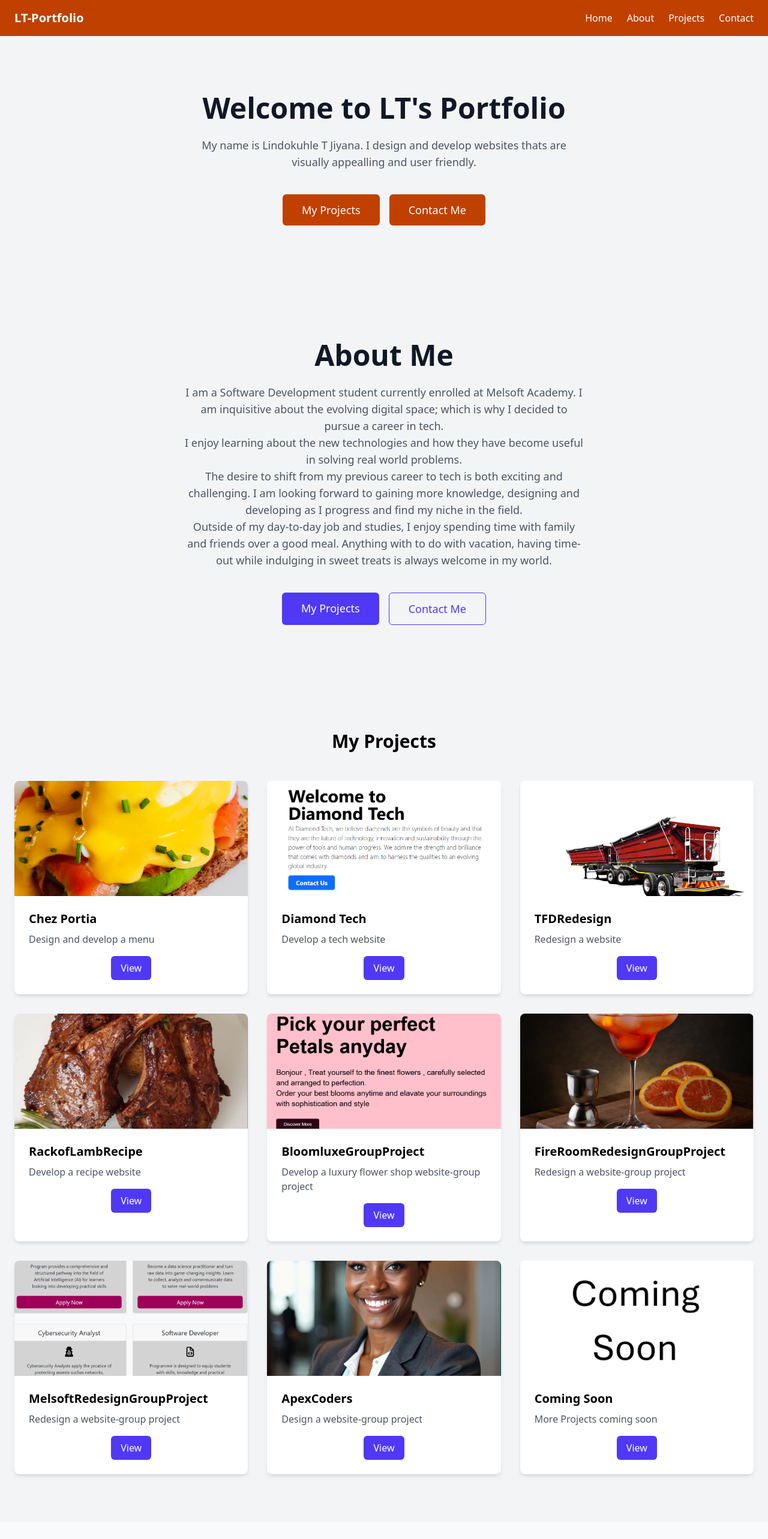
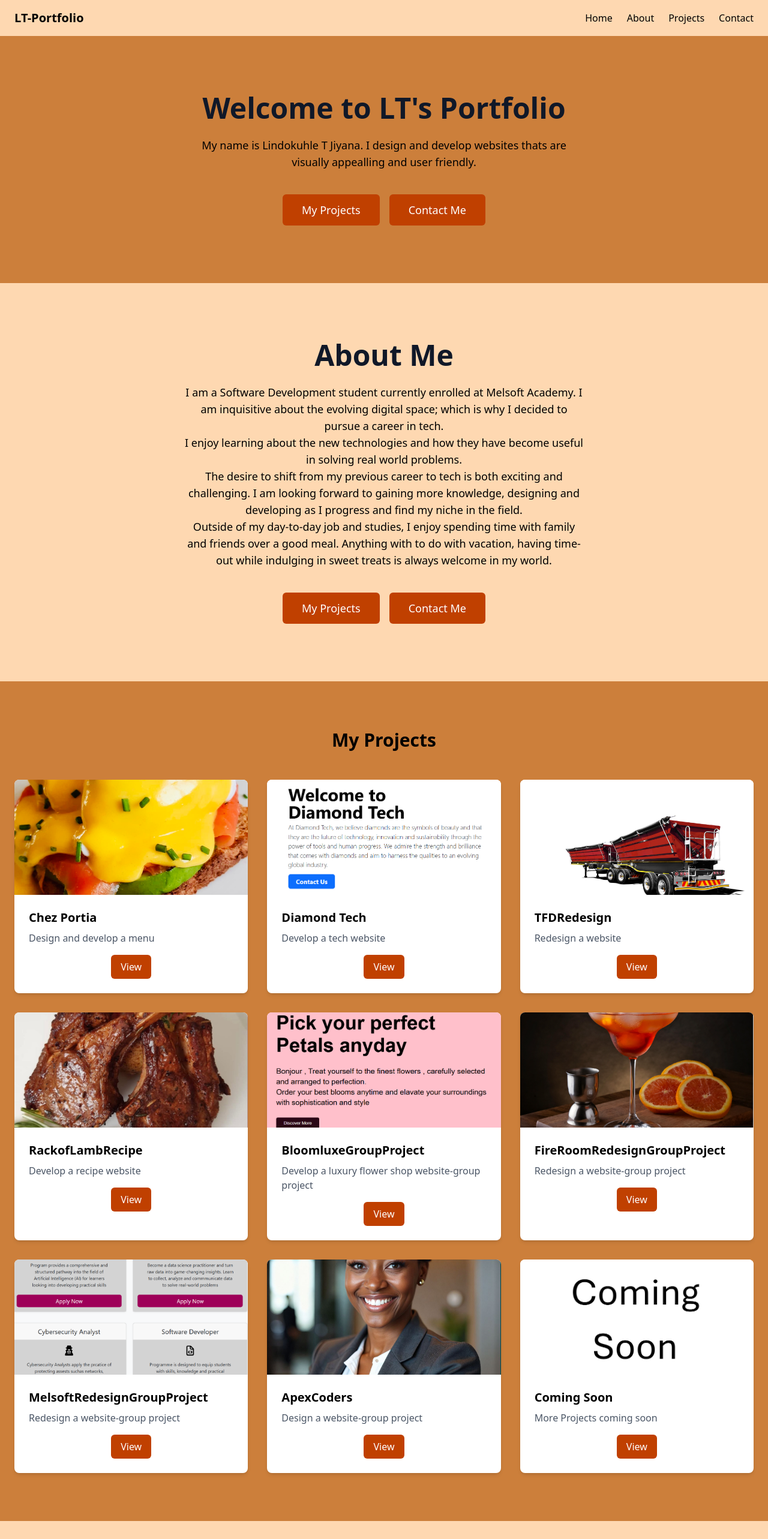
Before and after one commit to Tholakele-jiyana/MyPortfolioApp, a React (Vite) app in the folder Portfolio-App/: page / in a window 1280 px wide. Shown: the top 2566 px of the page at 60% size. Built offline with nearby package versions, Linux system fonts and the light colour scheme.

Commit message:
Changed the bg colours, text and button colours across all the pages

```diff
--- a/Portfolio-App/src/Components/About.jsx
+++ b/Portfolio-App/src/Components/About.jsx
@@ -1,13 +1,16 @@
 function About() {
   return (
-    <section className="bg-gray-100 py-24">
+    //About background changed to Light Orange #FED8B1
+    <section className="bg-[#FED8B1] py-24">
       <div className="text-center px-6">
         <h1 className="text-5xl font-extrabold text-gray-900 mb-6">
           About Me
         </h1>
 
+        {/*About me text changed to black*/}
+
         <div className="max-w-2xl mx-auto">
-          <p className="text-lg text-gray-600 mb-10">
+          <p className="text-black text-lg mb-10">
             I am a Software Development student currently enrolled at Melsoft Academy.
             I am inquisitive about the evolving digital space; which is why I decided to pursue a career in tech. <br />
             I enjoy learning about the new technologies and how they have become useful in solving
@@ -19,16 +22,19 @@ function About() {
             Anything with to do with vacation, having time-out while indulging in sweet treats is always welcome in my world.
           </p>
 
+             {/* button colour changed to Mahogany #C04000 */}
+            {/* hover colour changed to Candy Apple Red #FF0800 */}
+
           <div className="flex flex-col sm:flex-row gap-4 justify-center">
             <a
               href="#projects"
-              className="bg-indigo-600 text-white px-8 py-3 rounded-md text-lg font-medium hover:bg-indigo-700 transition duration-200"
+              className="bg-[#C04000] text-white px-8 py-3 rounded-md text-lg font-medium hover:bg-[#FF0800] transition duration-200"
             >
               My Projects
             </a>
             <a
               href="#contact"
-              className="border border-indigo-600 text-indigo-600 px-8 py-3 rounded-md text-lg font-medium hover:bg-indigo-50 transition duration-200"
+              className="bg-[#C04000] text-white px-8 py-3 rounded-md text-lg font-medium hover:bg-[#FF0800] transition duration-200"
             >
               Contact Me
             </a>
--- a/Portfolio-App/src/Components/Contact.jsx
+++ b/Portfolio-App/src/Components/Contact.jsx
@@ -3,16 +3,19 @@ import React from 'react';
 function Contact() {
   return (
     //link the contact component with the button in the home component by using id="contact"
-    <main id="contact" className="min-h-screen flex items-center justify-center bg-gray-50">
+    //About background changed to Light Orange #FED8B1
+
+    <main id="contact" className="bg-[#FED8B1] min-h-screen flex items-center justify-center">
       <div className="container mx-auto px-4 py-12">
         <div className="flex flex-col lg:flex-row items-center lg:gap-20">
 
           {/* Left text section */}
-          <div className="text-center lg:text-left lg:w-7/12 mb-12 lg:mb-0">
+          {/*background changed to Light Orange #FED8B1 */}
+          <div className="bg-[#FED8B1] text-black text-center lg:text-left lg:w-7/12 mb-12 lg:mb-0">
             <h1 className="text-4xl sm:text-5xl font-bold leading-tight mb-4">
              Get in touch with me
             </h1>
-            <p className="text-lg text-gray-700 lg:w-10/12">
+            <p className="bg-[#FED8B1] text-lg text-gray-700 lg:w-10/12">
               You can reach me via email at tholakelejiyana@gmail.com <br />
               Or mobile number at +27 79 632 940 <br />
                 Alternatively, fill out the form to send me a message directly for a quote or inquiry.
@@ -21,7 +24,9 @@ function Contact() {
 
           {/* Form section */}
           <div className="w-full max-w-md lg:w-5/12">
-            <form className="bg-white p-6 sm:p-8 rounded-xl shadow-md">
+
+          {/*Form background changed to Caramel #CC7F3B*/}
+            <form className="bg-[#CC7F3B] p-6 sm:p-8 rounded-xl shadow-md">
               <div className="mb-4">
                 <label htmlFor="email" className="block text-gray-700 mb-1">Email address</label>
                 <input
@@ -41,7 +46,9 @@ function Contact() {
                 />
               </div>
 
-              <button className="w-full bg-indigo-600 text-white py-2 rounded-lg hover:bg-indigo-700 transition-colors mb-4">
+                {/* button colour changed to Mahogany #C04000 */}
+                {/* hover colour changed to Candy Apple Red #FF0800 */}
+              <button className="w-full bg-[#C04000] text-white py-2 rounded-lg hover:bg-[#FF0800] transition-colors mb-4">
                 Send Message
               </button>
 
--- a/Portfolio-App/src/Components/Footer.jsx
+++ b/Portfolio-App/src/Components/Footer.jsx
@@ -2,14 +2,18 @@
 
 function Footer() {
   return (
-    <footer className="bg-gray-900 text-gray-300 py-6">
+
+    /*background changed to Caramel #CC7F3B*/
+
+    <footer className="bg-[#CC7F3B] text-gray-300 py-6">
       <div className="max-w-7xl mx-auto px-6 flex flex-col md:flex-row justify-between items-center">
 
-        <p className="text-sm mb-4 md:mb-0">
+        <p className="text-black text-sm mb-4 md:mb-0">
            LT-Portfoloio. All rights reserved.
         </p>
 
-        <div className="flex space-x-4">
+        {/*text colour changed to black*/}
+        <div className="text-black flex space-x-4">
           <a href="#" className="hover:text-white text-sm">Home</a>
         </div>
 
--- a/Portfolio-App/src/Components/Header.jsx
+++ b/Portfolio-App/src/Components/Header.jsx
@@ -1,12 +1,13 @@
 function Header() {
   return (
-    <nav className="bg-[#C04000] text-white px-6 py-4">
+    //Header background changed to Light Orange #FED8B1
+    <nav className="bg-[#FED8B1] text-black px-6 py-4">
       <div className="max-w-7xl mx-auto flex items-center justify-between">
         {/* Brand */}
         <a href="#" className="text-xl font-bold">LT-Portfolio</a>
 
-        {/* Navigation Links */}
-        <ul className="flex space-x-6">
+        {/* Navigation Links text changed to black */}
+        <ul className="text-black flex space-x-6">
           <li><a href="#home" className="hover:text-indigo-400">Home</a></li>
           <li><a href="#features" className="hover:text-indigo-400">About</a></li>
           <li><a href="#pricing" className="hover:text-indigo-400">Projects</a></li>
--- a/Portfolio-App/src/Components/Home.jsx
+++ b/Portfolio-App/src/Components/Home.jsx
@@ -1,13 +1,15 @@
 function Home() {
   return (
-    <section className="bg-gray-100 py-24">
+    //Home background changed to Caramel #CC7F3B
+    <section className="bg-[#CC7F3B] py-24">
       <div className="text-center px-6">
         <h1 className="text-5xl font-extrabold text-gray-900 mb-6">
           Welcome to LT's Portfolio
         </h1>
 
+       {/*intro text changed to black*/}
         <div className="max-w-2xl mx-auto">
-          <p className="text-lg text-gray-600 mb-10">
+          <p className="text-black text-lg mb-10">
             My name is Lindokuhle T Jiyana. I design and develop websites thats are visually appealling and user friendly.
           </p>
 
--- a/Portfolio-App/src/Components/Projects.jsx
+++ b/Portfolio-App/src/Components/Projects.jsx
@@ -21,9 +21,9 @@ function Projects() {
     { title: 'Coming Soon', description: 'More Projects coming soon', img: ComingSoon},
 
   ];
-
+   //Projects background changed to Caramel #CC7F3B
   return (
-    <section id="projects" className="py-20 bg-gray-100">
+    <section id="projects" className="py-20 bg-[#CC7F3B]">
       <div className="max-w-7xl mx-auto px-6">
         <h2 className="text-3xl font-bold text-center mb-12">My Projects</h2>
         <div className="grid grid-cols-1 sm:grid-cols-2 md:grid-cols-3 gap-8">
@@ -37,16 +37,21 @@ function Projects() {
                   {project.link ? (
 
                     //a tag used to link to extrernal project sites
+                    //button colour changed to Mahogany #C04000
+                    //hover colour changed to Candy Apple Red #FF0800
                     <a
                       href={project.link}
                       target="_blank"
                       rel="noopener noreferrer"
-                      className="bg-indigo-600 text-white px-4 py-2 rounded-md hover:bg-indigo-700 transition duration-200"
+                      className="bg-[#C04000] text-white px-4 py-2 rounded-md hover:bg-[#FF0800] transition duration-200"
                     >
                       View
                     </a>
                   ) : (
-                    <button className="bg-indigo-600 text-white px-4 py-2 rounded-md hover:bg-indigo-700 transition duration-200">
+
+                    //button colour changed to Mahogany #C04000
+                    //hover colour changed to Candy Apple Red #FF0800
+                    <button className="bg-[#C04000] text-white px-4 py-2 rounded-md hover:bg-[#FF0800] transition duration-200">
                       View
                     </button>
                   )}
```
